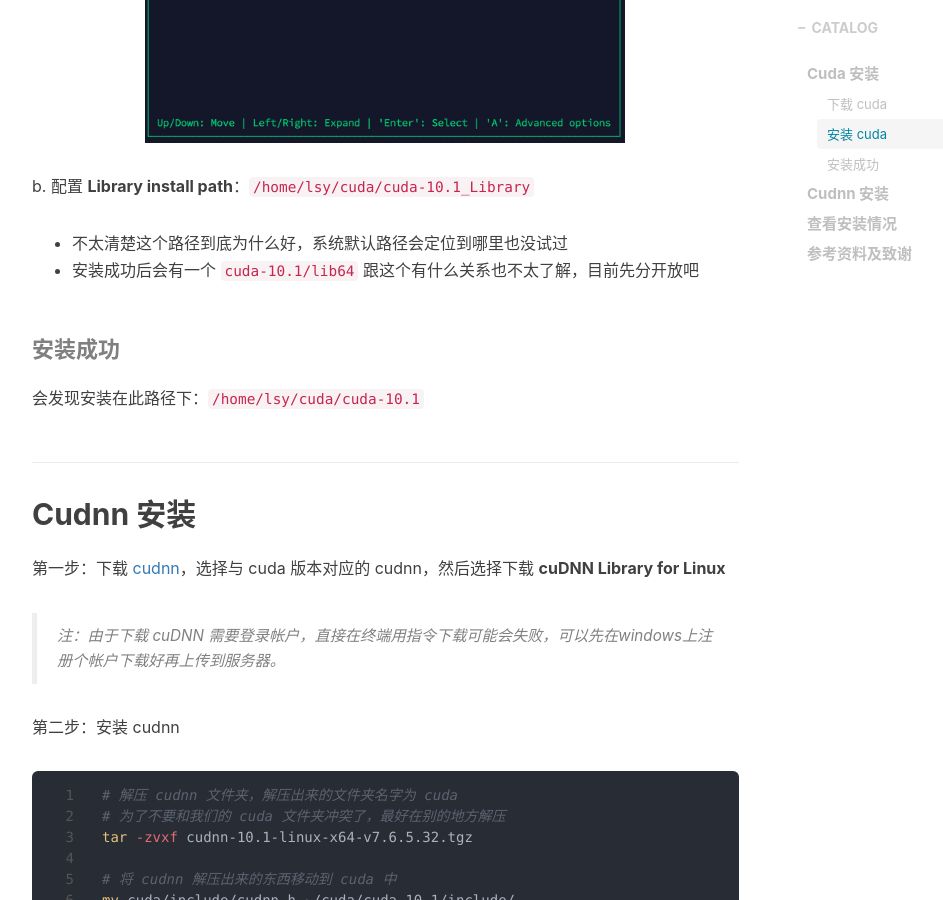
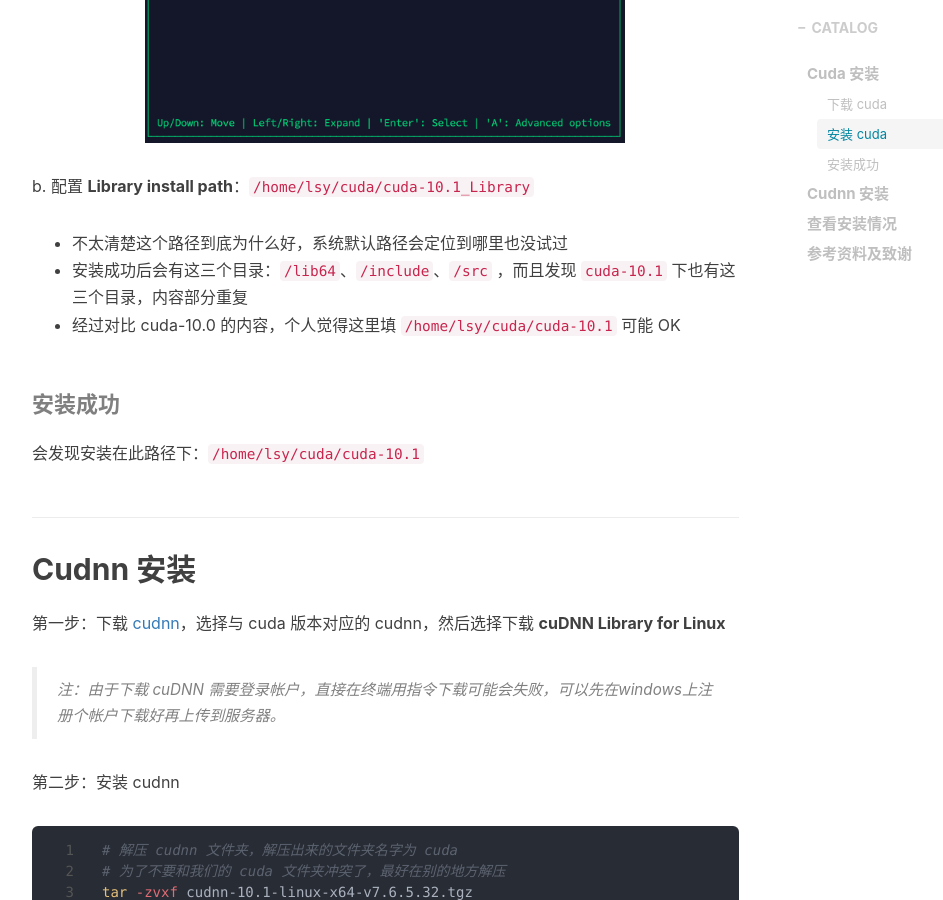
Before and after one commit to liushunyu/blog, a Jekyll site: the page built from _posts/2019-10-31-cuda + cudnn 用户配置.md, in a window 1280 px wide and 900 px high, scrolled down 3405 px. Shown: the whole window, without its empty margins (233-1176 px from the left). Built offline with Jekyll 4.4.1, drawn with Linux system fonts in a browser that asks for light colours; nearby versions of some CDN libraries; comment, search, counter and statistics services are not loaded.

Commit message:
Update 2019-10-31-cuda + cudnn 用户配置.md

```diff
--- a/_posts/2019-10-31-cuda + cudnn 用户配置.md
+++ b/_posts/2019-10-31-cuda + cudnn 用户配置.md
@@ -77,7 +77,8 @@ a. 配置 **Toolkit Options**：
 b. 配置 **Library install path**：`/home/lsy/cuda/cuda-10.1_Library`
 
 - 不太清楚这个路径到底为什么好，系统默认路径会定位到哪里也没试过
-- 安装成功后会有一个 `cuda-10.1/lib64` 跟这个有什么关系也不太了解，目前先分开放吧
+- 安装成功后会有这三个目录：`/lib64`、`/include`、`/src` ，而且发现 `cuda-10.1` 下也有这三个目录，内容部分重复
+- 经过对比 cuda-10.0 的内容，个人觉得这里填 `/home/lsy/cuda/cuda-10.1` 可能 OK
 
 
 
```
